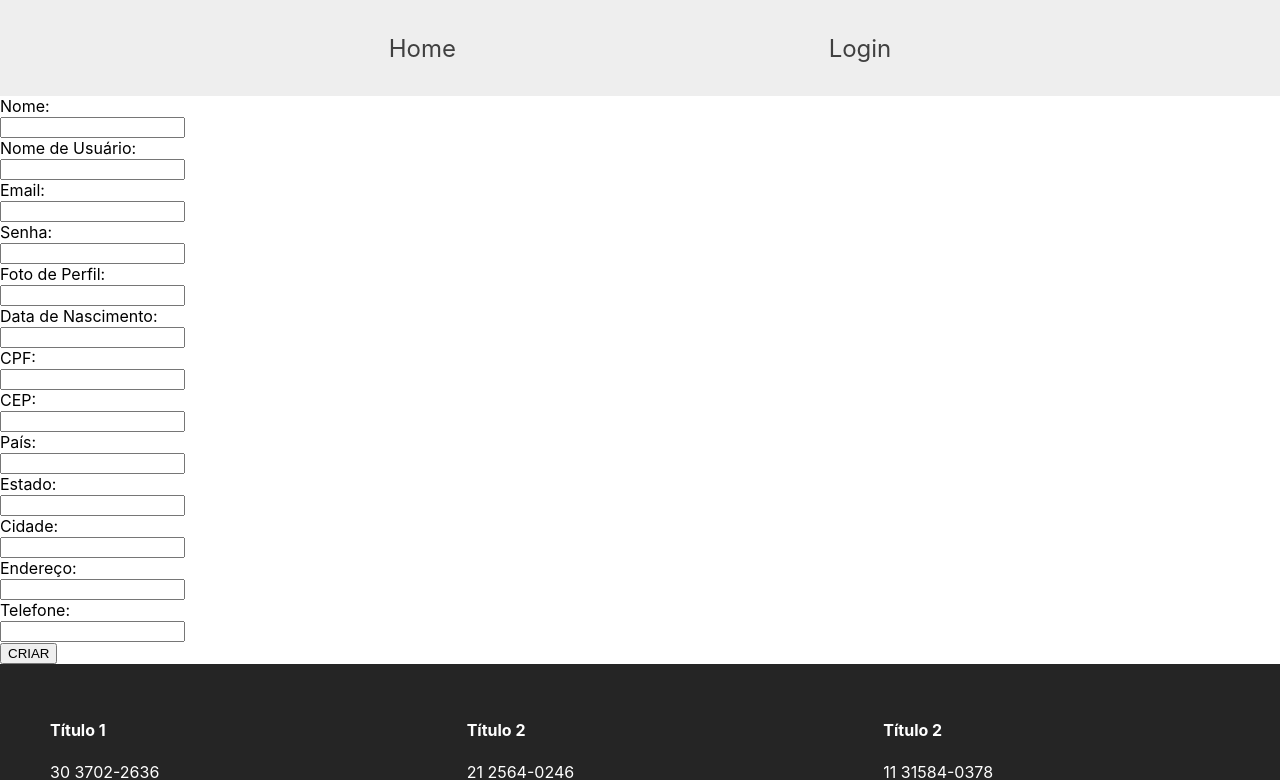
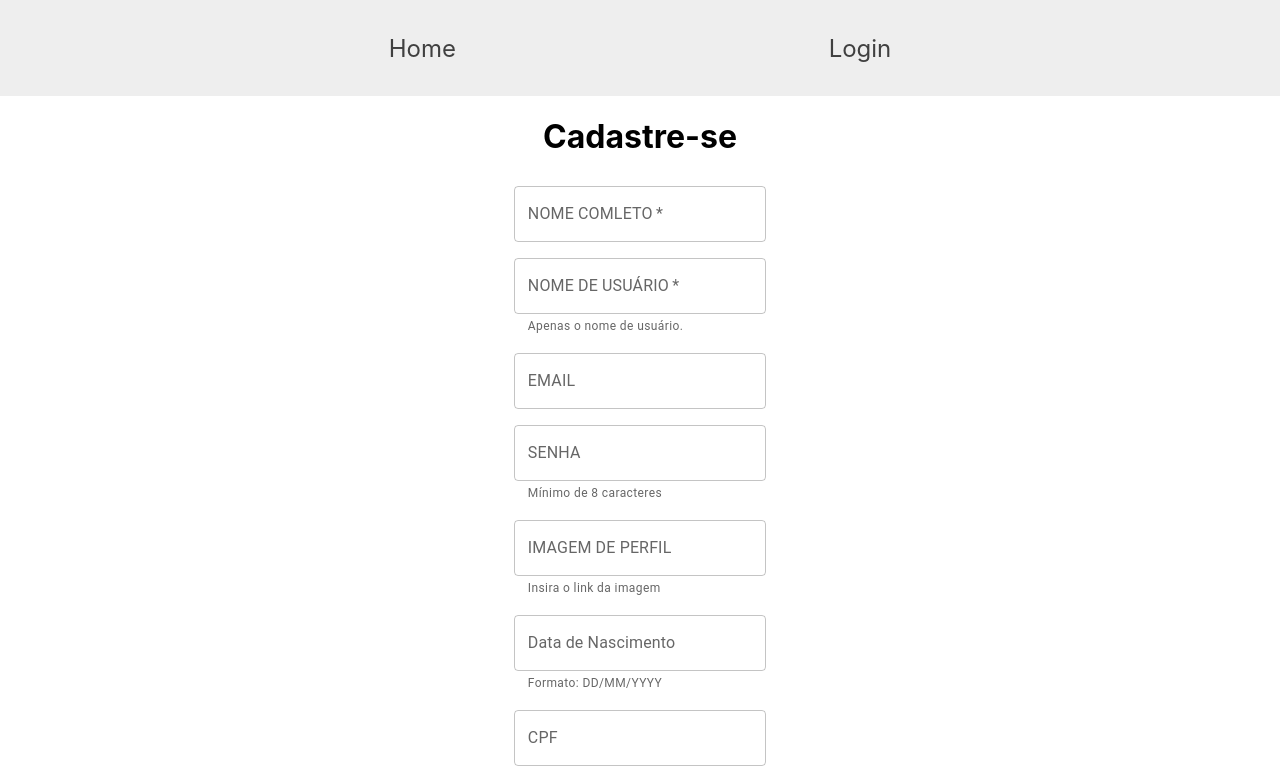
Before and after one commit to joaodath/front-ecommerce-osf, a React (Create React App) app: page /user/create in a window 1280 px wide. Shown: the top 780 px of the page. Built offline with nearby package versions, Linux system fonts and the light colour scheme; no server answers.

Commit message:
refactor: init: Formulário material ui

```diff
--- a/src/pages/CreateUser/CreateUser.jsx
+++ b/src/pages/CreateUser/CreateUser.jsx
@@ -1,5 +1,9 @@
 import React from "react";
-import { Api } from "../../api/Api";
+import { Api } from "../../Api/Api";
+import Box from "@mui/material/Box";
+import { Grid } from "@material-ui/core";
+import TextField from "@mui/material/TextField";
+import './createuser.css'
 
 export default function CreateUser(props) {
   // div*12>label.form__label>input.form__input-text>p
@@ -49,224 +53,257 @@ export default function CreateUser(props) {
     if (response.status === 201) {
       alert("Cadastro realizado com sucesso");
       const id = body.id;
-
-      // Verifique seus dados
-      //props.history.push(`/user/view/${id}`);
-
+      props.history.push(`/user/view/id/${id}`);
     } else {
       alert("Ops! Algo deu errado!");
     }
   };
 
   return (
+    <div className="App">
       <div>
-      <form className="form" onSubmit={handleSubmit}>
         <div>
+          <h1>Cadastre-se</h1>
+        </div>
+        <Box
+          component="form"
+          onSubmit={handleSubmit}
+          sx={{
+            "& .MuiTextField-root": { m: 1, width: "25ch" },
+          }}
+          noValidate
+          autoComplete="off"
+        >
+          {/* <form className="form" onSubmit={handleSubmit}> */}
+          {/* <div>
           <label className="form__label" htmlFor="name">
           Nome:
           </label>
-        </div>
-
+        </div> */}
+          <Grid container>
+            <Grid item xs={12}>
               <div>
-          <input
+                <TextField
+                  required
                   type="text"
-            className="form__input-text"
+                  className="outlined-helperText"
+                  label="NOME COMLETO"
                   name="name"
                   id="name"
                 />
               </div>
 
-        <div>
+              {/* <div>
               <label className="form__label" htmlFor="username">
                 Nome de Usuário:
                 </label>
-        </div>
+              </div> */}
 
               <div>
-          <input
+                <TextField
+                  required
                   type="text"
-            className="form__input-text"
+                  className="outlined-helperText"
+                  label="NOME DE USUÁRIO"
                   name="username"
                   id="username"
+                  helperText="Apenas o nome de usuário."
                 />
               </div>
 
-        <div>
+              {/* <div>
               <label htmlFor="email" className="form__label">
               Email:
               </label>
-        </div>
+            </div> */}
 
               <div>
-          <input
+                <TextField
                   type="text"
-            className="form__input-text"
+                  className="outlined-helperText"
+                  label="EMAIL"
                   name="email"
                   id="email"
                 />
               </div>
 
-        <div>
+              {/* <div>
               <label htmlFor="password" className="form__label">
               Senha:
               </label>
-        </div>
+            </div> */}
 
               <div>
-          <input
+                <TextField
                   type="password"
-            className="form__input-text"
+                  className="outlined-password-input"
+                  label="SENHA"
                   name="password"
                   id="password"
+                  helperText="Mínimo de 8 caracteres"
                 />
               </div>
 
-        <div>
+              {/* <div>
               <label htmlFor="profilePhoto" className="form__label">
                 Foto de Perfil:
               </label>
-        </div>
+            </div> */}
 
               <div>
-          <input
+                <TextField
                   type="text"
-            className="form__input-text"
+                  className="outlined-helperText"
+                  label="IMAGEM DE PERFIL"
                   name="profilePhoto"
                   id="profilePhoto"
+                  helperText="Insira o link da imagem"
                 />
               </div>
 
-        <div>
+              {/* <div>
               <label htmlFor="birthDate" className="form__label">
               Data de Nascimento:
               </label>
-        </div>
+            </div> */}
 
               <div>
-          <input
+                <TextField
                   type="text"
-            className="form__input-text"
+                  className="outlined-helperText"
+                  label="Data de Nascimento"
                   name="birthDate"
                   id="birthDate"
+                  helperText="Formato: DD/MM/YYYY"
                 />
               </div>
-        <div>
+            </Grid>
+            <Grid item xs={12}>
+              {/* <div>
               <label htmlFor="cpf" className="form__label">
               CPF:
               </label>
+            </div> */}
+
+              <div>
+                <TextField
+                  type="text"
+                  className="outlined-helperText"
+                  label="CPF"
+                  name="cpf"
+                  id="cpf"
+                />
               </div>
 
-        <div>
-          <input type="text" className="form__input-text" name="cpf" id="cpf" />
-        </div>
-
-        <div>
+              {/* <div>
               <label htmlFor="cep" className="form__label">
               CEP:
               </label>
+            </div> */}
+
+              <div>
+                <TextField
+                  type="text"
+                  className="outlined-helperText"
+                  label="CEP"
+                  name="cep"
+                  id="cep"
+                />
               </div>
 
-        <div>
-          <input type="text" className="form__input-text" name="cep" id="cep" />
-        </div>
-
-        <div>
+              {/* <div>
               <label htmlFor="country" className="form__label">
               País:
               </label>
-        </div>
+            </div> */}
 
               <div>
-          <input
+                <TextField
                   type="text"
-            className="form__input-text"
+                  className="outlined-helperText"
+                  label="PAÍS"
                   name="country"
                   id="country"
                 />
               </div>
 
-        <div>
+              {/* <div>
               <label htmlFor="state" className="form__label">
               Estado:
               </label>
-        </div>
+            </div> */}
 
               <div>
-          <input
+                <TextField
                   type="text"
-            className="form__input-text"
+                  className="outlined-helperText"
+                  label="ESTADO"
                   name="state"
                   id="state"
                 />
               </div>
 
-        <div>
+              {/* <div>
               <label htmlFor="city" className="form__label">
                 Cidade:
                 </label>
-        </div>
+            </div> */}
 
               <div>
-          <input
+                <TextField
                   type="text"
-            className="form__input-text"
+                  className="outlined-helperText"
+                  label="CIDADE"
                   name="city"
                   id="city"
                 />
               </div>
 
-        <div>
+              {/* <div>
               <label htmlFor="address" className="form__label">
                 Endereço:
                 </label>
-        </div>
+            </div> */}
 
               <div>
-          <input
+                <TextField
                   type="text"
-            className="form__input-text"
+                  className="filled-textarea"
+                  label="ENDEREÇO"
+                  multiline
                   name="address"
                   id="address"
+                  maxRows={4}
+                  helperText="Rua, número, complemento e Bairro "
                 />
               </div>
 
-        <div>
+              {/* <div>
               <label htmlFor="phonenumber" className="form__label">
                 Telefone:
                 </label>
-        </div>
+              </div> */}
 
               <div>
-          <input
+                <TextField
                   type="text"
-            className="form__input-text"
+                  className="outlined-helperText"
+                  label="TELEFONE"
                   name="phonenumber"
                   id="phonenumber"
                 />
               </div>
+            </Grid>
 
+            <Grid item xs={12}>
               <div>
-          <input className="form__submit" type="submit" value="CRIAR" />
+                <TextField className="contained" type="submit" value="CRIAR" />
               </div>
-      </form>
+            </Grid>
+            {/* </form> */}
+          </Grid>
+        </Box>
+      </div>
     </div>
   );
 }
-
-// {
-
-//   "name": "Paulo",
-//   "username": "Moreira Filho",
-//   "email": "paulo@gmail.com",
-//   "password": "Ab123@",
-//   "profilePhoto": "pl22",
-//   "birthDate": "2016-07-16T19:20:30+05:30",
-//   "cpf": "11221122112",
-//   "cep": "12312312",
-//   "country": "Brasil",
-//   "state": "Minas Gerais",
-//   "city": "Piraúba",
-//   "address": "Rua do Ouvidor, 21 - Mineira",
-//   "phonenumber": "27978789696"
-
-// }
```
Lines whose indentation alone changed are shown as unchanged.
